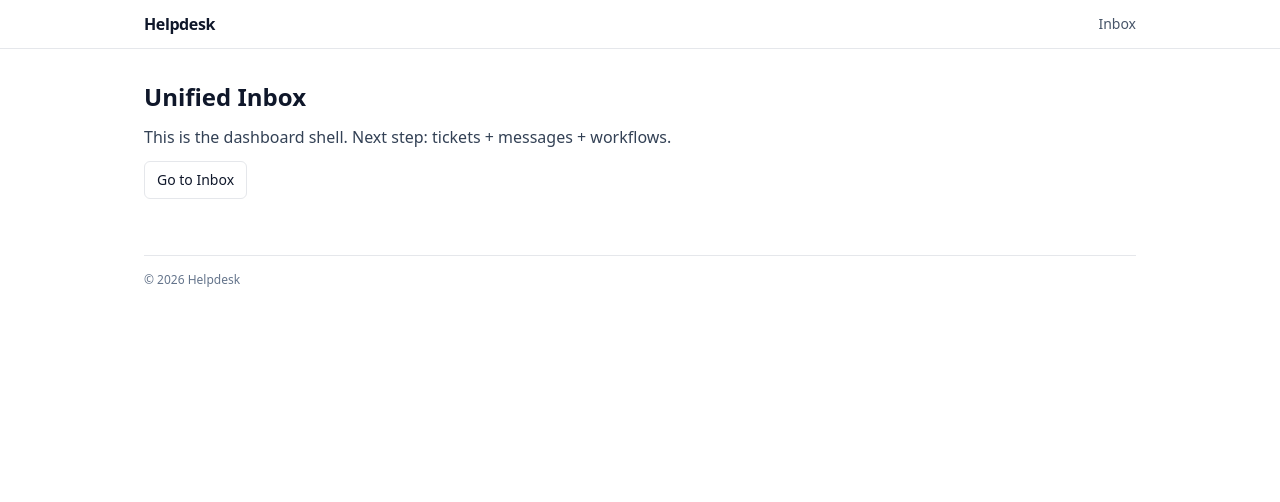
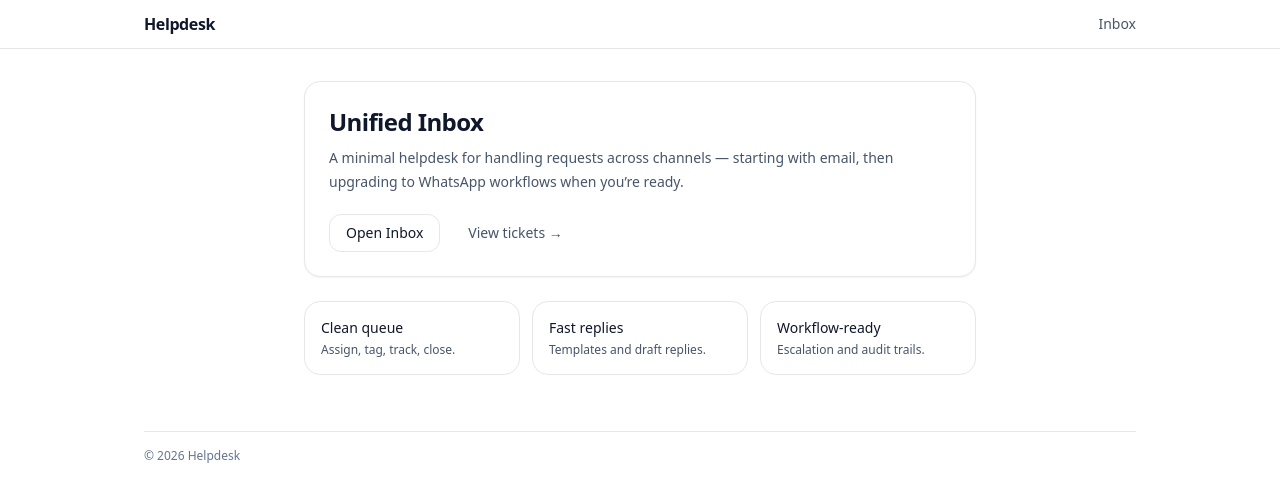
Before and after one commit to hubsienda/helpdesk, a Next.js app in the folder apps/web/: page / in a window 1280 px wide. Shown: the top 502 px of the page. Built offline with nearby package versions, Linux system fonts and the light colour scheme.

Commit message:
Update page.tsx

```diff
--- a/apps/web/src/app/page.tsx
+++ b/apps/web/src/app/page.tsx
@@ -2,17 +2,45 @@ import Link from "next/link";
 
 export default function HomePage() {
   return (
-    <div className="space-y-3">
-      <h1 className="text-2xl font-semibold">Unified Inbox</h1>
-      <p className="text-slate-700">
-        This is the dashboard shell. Next step: tickets + messages + workflows.
-      </p>
-      <Link
-        href="/inbox"
-        className="inline-flex rounded-md border px-3 py-2 text-sm hover:bg-slate-50"
-      >
-        Go to Inbox
-      </Link>
+    <div className="mx-auto max-w-2xl">
+      <div className="rounded-2xl border bg-white p-6 shadow-sm">
+        <h1 className="text-2xl font-semibold tracking-tight">Unified Inbox</h1>
+        <p className="mt-2 text-sm leading-6 text-slate-600">
+          A minimal helpdesk for handling requests across channels — starting with email,
+          then upgrading to WhatsApp workflows when you’re ready.
+        </p>
+
+        <div className="mt-5 flex flex-col gap-3 sm:flex-row">
+          <Link
+            href="/inbox"
+            className="inline-flex items-center justify-center rounded-xl border px-4 py-2 text-sm font-medium hover:bg-slate-50"
+          >
+            Open Inbox
+          </Link>
+
+          <Link
+            href="/inbox"
+            className="inline-flex items-center justify-center rounded-xl px-4 py-2 text-sm font-medium text-slate-600 hover:text-slate-900"
+          >
+            View tickets →
+          </Link>
+        </div>
+      </div>
+
+      <div className="mt-6 grid gap-3 sm:grid-cols-3">
+        <div className="rounded-2xl border p-4">
+          <div className="text-sm font-medium">Clean queue</div>
+          <div className="mt-1 text-xs text-slate-600">Assign, tag, track, close.</div>
+        </div>
+        <div className="rounded-2xl border p-4">
+          <div className="text-sm font-medium">Fast replies</div>
+          <div className="mt-1 text-xs text-slate-600">Templates and draft replies.</div>
+        </div>
+        <div className="rounded-2xl border p-4">
+          <div className="text-sm font-medium">Workflow-ready</div>
+          <div className="mt-1 text-xs text-slate-600">Escalation and audit trails.</div>
+        </div>
+      </div>
     </div>
   );
 }
```
